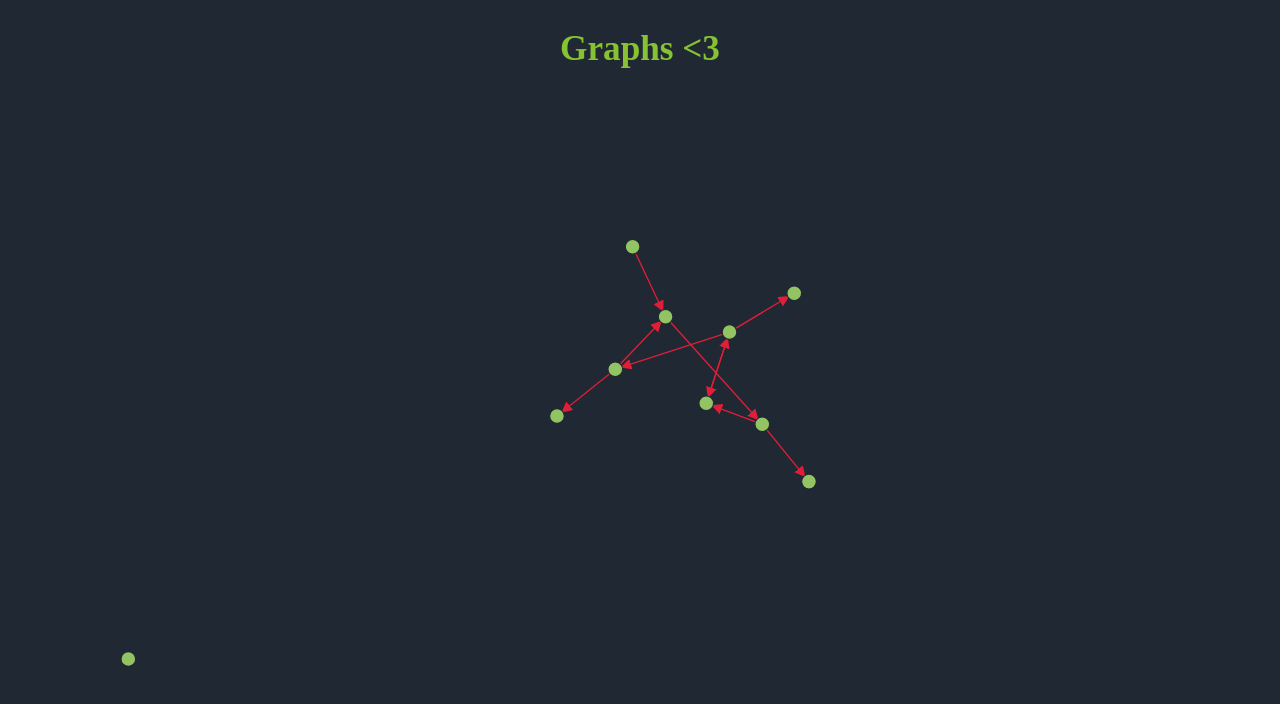
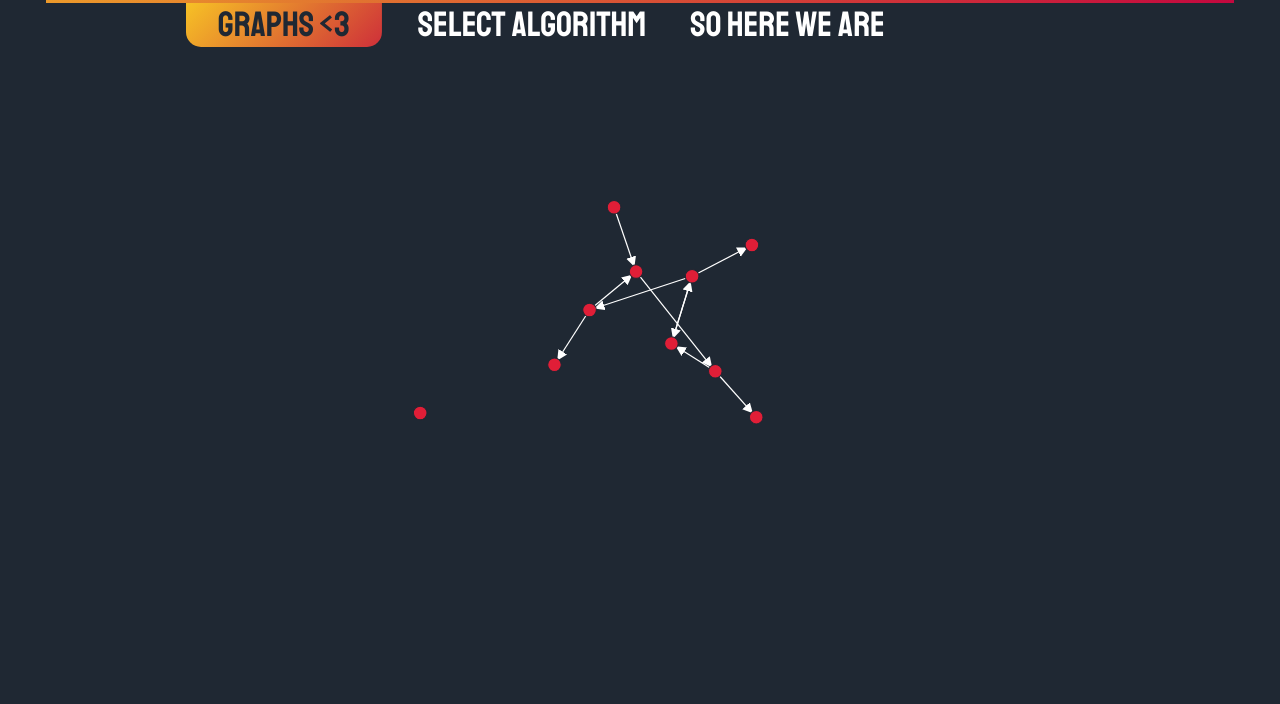
Before and after one commit to Petroniuss/GraphAlgVisualization, an Angular app: page / in a window 1280 px wide. Shown: the top 704 px of the page. Built offline with nearby package versions, Linux system fonts and the light colour scheme.

Commit message:
added navbar

```diff
--- a/src/app/__shared/model.ts
+++ b/src/app/__shared/model.ts
@@ -42,6 +42,7 @@ class IdGenerator implements IdGen {
   }
 }
 
+// we need another class that would manage simulation
 export class Graph<N extends Node, E extends Edge> {
   private readonly adjMap: Map<string, E[]>;
   private readonly nodesMap: Map<string, N>;
--- a/src/app/navbar/navbar.component.html
+++ b/src/app/navbar/navbar.component.html
@@ -1,5 +1,16 @@
-<nav class="navbar">
-  <div class="nav-item">
-    <h1 class="title">Graphs <3</h1>
-  </div>
+<nav class="menu">
+  <div class="rainbow"></div>
+  <ol>
+    <li class="title">Graphs <3</li>
+    <li class="dropdown">
+      Select algorithm
+      <ol class="dropdown-content">
+        <li><a href="#0">Breadth First Search</a></li>
+        <li><a href="#0">Depth First Search </a></li>
+      </ol>
+    </li>
+    <li class="status">
+      So here we are
+    </li>
+  </ol>
 </nav>
--- a/src/app/navbar/navbar.component.scss
+++ b/src/app/navbar/navbar.component.scss
@@ -1,14 +1,91 @@
 @use '~src/styles' as vars;
 
-.navbar {
-  color: vars.$accent;
-  background-color: vars.$background-color;
-  display: flex;
-  justify-content: space-around;
+.rainbow {
+  background: linear-gradient(-45deg, #c3073f, #f9ca24, #23d5ab, #1f2833);
+  background-size: 400% 400%;
+  animation: gradient 10s ease infinite;
+  height: 3px;
+
+  @keyframes gradient {
+    0% {
+      background-position: 0% 50%;
+    }
+    50% {
+      background-position: 100% 50%;
+    }
+    100% {
+      background-position: 0% 50%;
+    }
+  }
 }
 
-.navbar.nav-item {
+nav {
+  a {
+    color: white;
+    text-decoration: none;
+    padding: 5px;
+  }
+  padding: 0;
+  margin: 0;
+  width: 100%;
+
+  ol {
+    list-style: none;
+    display: flex;
+    flex-direction: row;
+    justify-content: flex-start;
+    margin: 0;
+
+    li {
+      padding-left: 32px;
+      padding-right: 32px;
+      margin-left: 2px;
+      margin-right: 2px;
+      border-bottom-left-radius: 15px;
+      border-bottom-right-radius: 15px;
+
+      &:hover,
+      &:hover > a {
+        color: vars.$background-color;
+        background-color: white;
+      }
+
+      &.status {
+        align-self: flex-end;
+        width: 40vw;
+        margin-left: auto;
+        margin-right: 0;
+        padding-left: 10px;
+      }
+
+      &.title {
+        margin-left: 100px;
+        color: vars.$background-color;
+        @extend .rainbow;
+        height: 100%;
+      }
+    }
+
+    .dropdown {
+      position: relative;
+      display: inline-block;
+
+      &:hover .dropdown-content {
+        display: block;
+      }
+
+      .dropdown-content {
+        position: absolute;
+        display: none;
+        margin-top: 2px;
+
+        li {
+          font-size: 0.6em;
+          padding: 10px;
+          border-bottom-left-radius: 0px;
+          border-bottom-right-radius: 0px;
+        }
+      }
+    }
+  }
 }
-
-.title {
-}
--- a/src/app/plane/plane.component.scss
+++ b/src/app/plane/plane.component.scss
@@ -4,8 +4,18 @@ $red: #e01e37;
 $yellow: #fe9922;
 $green: #41a368;
 
-$node-color: $green;
-$edge-color: $red;
+$node-color: $red;
+$edge-color: white;
+
+.svg-container {
+  margin: 0;
+  padding: 0;
+}
+
+svg {
+  width: 100%;
+  height: 100%;
+}
 
 #arrow {
   fill: $edge-color;
@@ -17,7 +27,7 @@ $edge-color: $red;
     stroke: vars.$background-color;
     stroke-width: 0.6;
 
-    fill: #93c464;
+    fill: $node-color;
   }
 }
 
--- a/src/app/plane/plane.component.ts
+++ b/src/app/plane/plane.component.ts
@@ -32,7 +32,7 @@ export class PlaneComponent implements OnInit {
   ngOnInit(): void {
     this.svg = d3
       .select<SVGElement, any>('svg')
-      .attr('preserveAspectRatio', 'xMinYMin meet')
+      .attr('preserveAspectRatio', 'xMidYMid meet')
       .attr('viewBox', `0 0 ${width} ${height}`);
 
     this.inputParser.fetchData().then((network) => {
@@ -83,21 +83,17 @@ export class PlaneComponent implements OnInit {
         d3
           .drag<SVGCircleElement, Node>()
           .on('start', (node) => {
-            if (!d3.event.active) {
-              simulation.alphaTarget(0.6).restart();
-            }
+            simulation.alphaTarget(0.6).restart();
 
-            node.fx = node.x;
-            node.fy = node.y;
+            node.x = node.x;
+            node.y = node.y;
           })
           .on('drag', (node) => {
             node.fx = adjustX(d3.event.x);
             node.fy = adjustY(d3.event.y);
           })
           .on('end', (node) => {
-            if (!d3.event.active) {
-              simulation.alphaTarget(0.0);
-            }
+            simulation.alphaTarget(0.0);
 
             node.fx = null;
             node.fy = null;
@@ -119,6 +115,19 @@ export class PlaneComponent implements OnInit {
       .attr('r', nodeRadius)
       .attr('fill', (datum) => color(datum.id));
 
+    this.svg.on('mousedown', function () {
+      simulation.stop();
+      // let p = d3.mouse(this);
+      // data.nodes.push({
+      //   id: '199',
+      //   x: p[0],
+      //   y: p[1],
+      // });
+      // here we basically need to feed all of the nodes into simulation once again!
+
+      simulation.restart();
+    });
+
     // let's see how long it takes my to configure the simulation..
     let graph = this.graph;
     let simulation = d3
@@ -129,7 +138,7 @@ export class PlaneComponent implements OnInit {
         d3.forceLink<Node, Edge>(data.links).id((node) => node.id)
       )
       .force('collision', d3.forceCollide<Node>(collisionRadius))
-      .force('charge', d3.forceManyBody().strength(-100.0))
+      .force('charge', d3.forceManyBody().strength(-100.0).distanceMax(100.0))
       .on('tick', function () {
         circles.attr('transform', (d) => `translate(${d.x}, ${d.y})`);
 
@@ -140,6 +149,10 @@ export class PlaneComponent implements OnInit {
           .attr('y2', (edge) => graph.getNode(edge.to).y);
       });
 
-    simulation.alpha(1).restart();
+    // setTimeout(() => {
+    //   simulation.stop();
+    //   simulation.nodes().push({ id: '12', x: width / 2, y: height / 2 });
+    //   simulation.restart();
+    // }, 2500);
   }
 }
--- a/src/app/plane/view-configuration.ts
+++ b/src/app/plane/view-configuration.ts
@@ -1,5 +1,4 @@
 // Module reponsible for scaling elements.
-
 export const width = 700;
 export const height = 324;
 
--- a/src/index.html
+++ b/src/index.html
@@ -1,11 +1,15 @@
-<!doctype html>
+<!DOCTYPE html>
 <html lang="en">
   <head>
-  <meta charset="utf-8">
+    <meta charset="utf-8" />
     <title>GraphAlgVisualization</title>
-  <base href="/">
-  <meta name="viewport" content="width=device-width, initial-scale=1">
-  <link rel="icon" type="image/x-icon" href="favicon.ico">
+    <base href="/" />
+    <meta name="viewport" content="width=device-width, initial-scale=1" />
+    <link rel="icon" type="image/x-icon" href="favicon.ico" />
+    <link
+      href="https://fonts.googleapis.com/css2?family=Staatliches&display=swap"
+      rel="stylesheet"
+    />
   </head>
   <body>
     <app-root></app-root>
--- a/src/styles.scss
+++ b/src/styles.scss
@@ -17,13 +17,18 @@ $primary: $sblue;
 $background-color: $sgray;
 $background-darker: $sdark;
 
-html,
 body {
+  display: flex;
+  justify-content: center;
+  height: 100vh;
+  padding: 0px;
+  margin: 0px;
+  overflow: hidden;
+  font-family: "Staatliches", cursive;
+  font-size: 2.2em;
   background-color: $background-color;
+  box-sizing: border-box;
   color: white;
-
-  margin: 0;
-  box-sizing: border-box;
 }
 
 h1 {
```
Also changed, not shown: 1 other file (tests, documents, lock files or other folders). Lines whose indentation alone changed are shown as unchanged.
